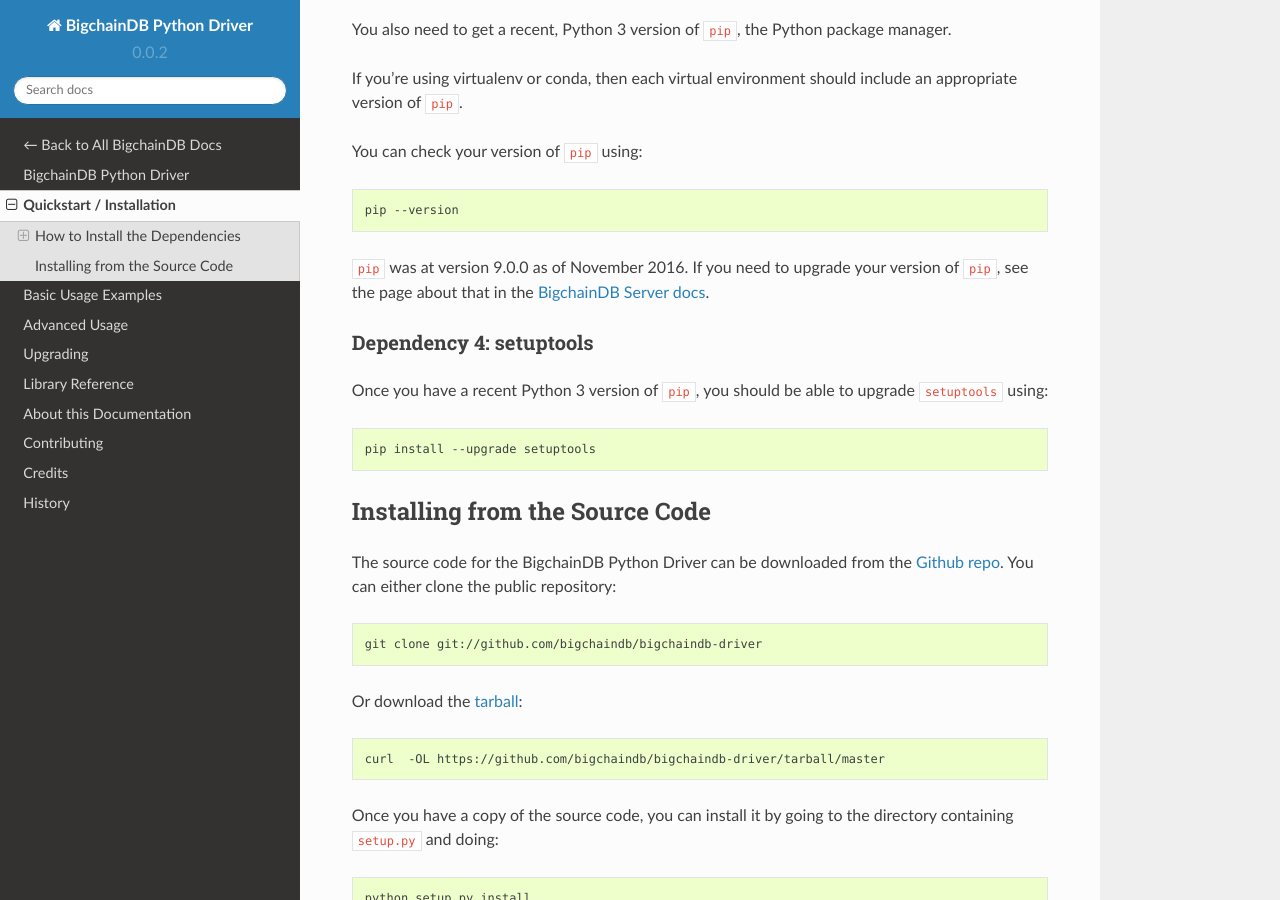
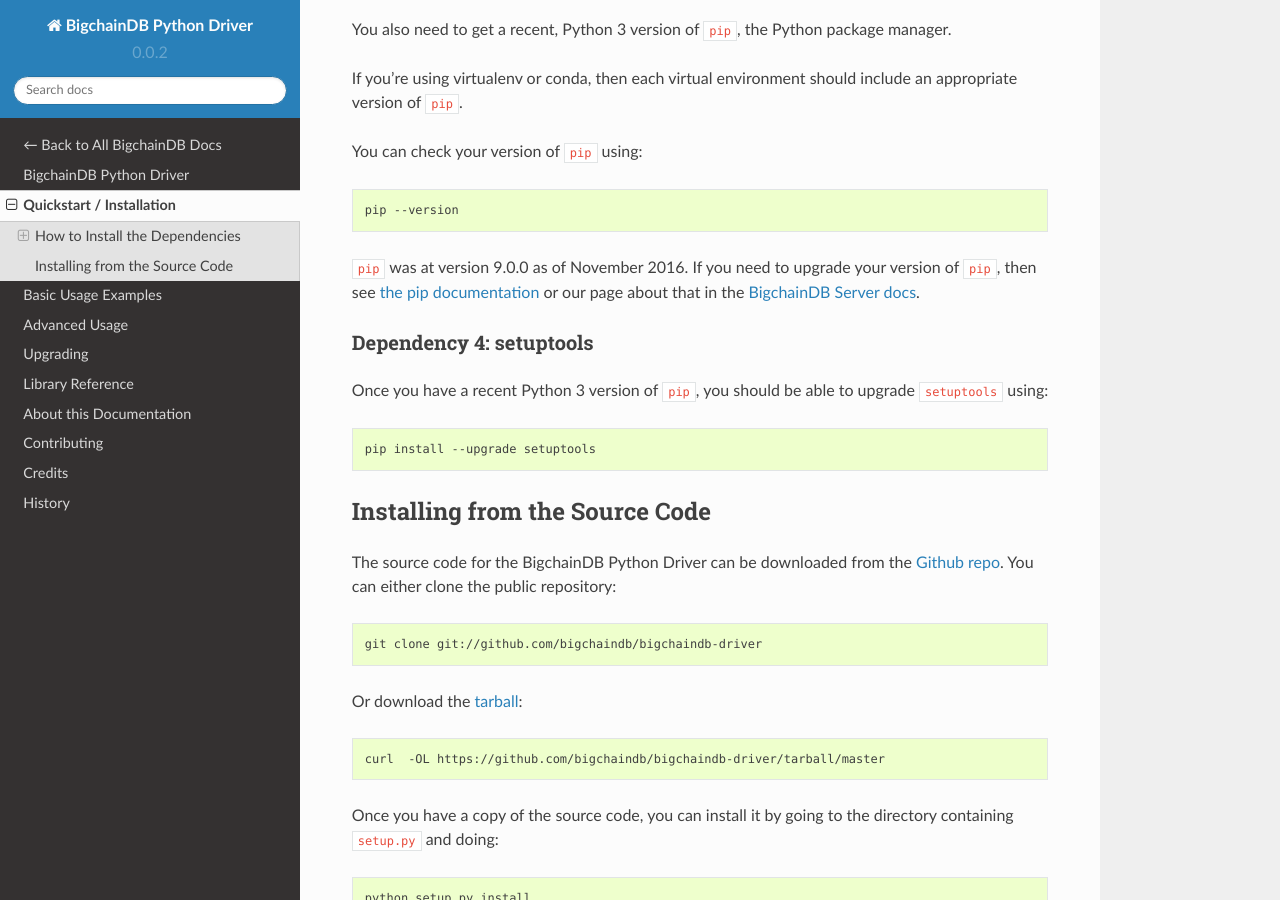
Before and after one commit to bigchaindb/bigchaindb-driver, a Sphinx documentation site: the page built from docs/quickstart.rst, in a window 1280 px wide and 900 px high, scrolled down 1336 px. Built offline with Sphinx 7.4.7 and the Read the Docs theme 2.0.0, drawn with Linux system fonts in a browser that asks for light colours.

Commit message:
Added direct link to pip installation docs

```diff
--- a/docs/quickstart.rst
+++ b/docs/quickstart.rst
@@ -74,7 +74,10 @@
 
     pip --version
 
-``pip`` was at version 9.0.0 as of November 2016. If you need to upgrade your version of ``pip``, see the page about that in the `BigchainDB Server docs <https://docs.bigchaindb.com/projects/server/en/latest/appendices/install-latest-pip.html>`_.
+``pip`` was at version 9.0.0 as of November 2016.
+If you need to upgrade your version of ``pip``,
+then see `the pip documentation <https://pip.pypa.io/en/stable/installing/>`_
+or our page about that in the `BigchainDB Server docs <https://docs.bigchaindb.com/projects/server/en/latest/appendices/install-latest-pip.html>`_.
 
 
 Dependency 4: setuptools
```
